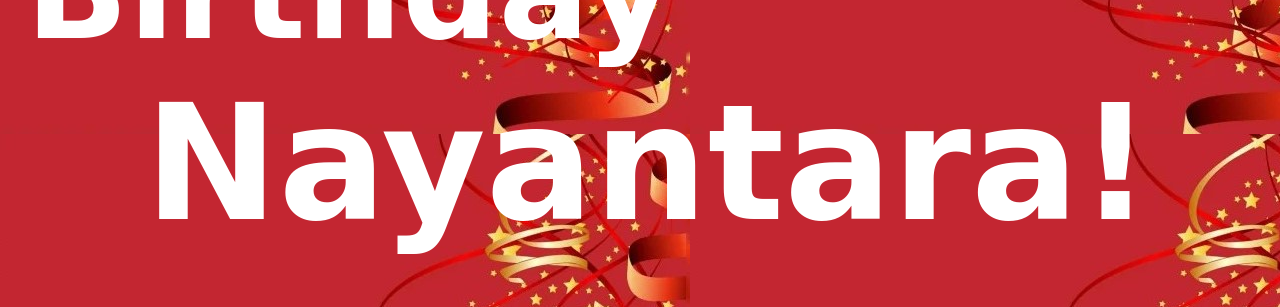
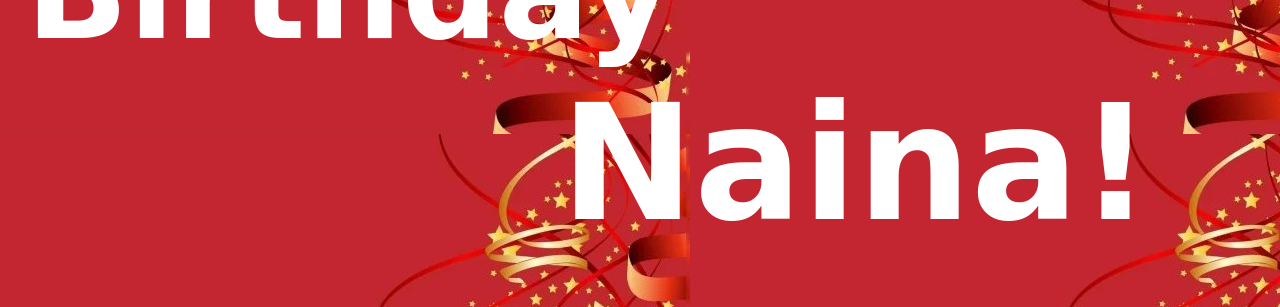
Before and after one commit to Saurabh-8816/Birthdays, a plain HTML site: page index.html in a window 1280 px wide. Shown: the part 244-551 px from the top of the page. Drawn offline with nearby package versions, Linux system fonts and the light colour scheme; a web font is replaced by a local one.

Commit message:
Add files via upload

```diff
--- a/index.html
+++ b/index.html
@@ -20,7 +20,7 @@
         <div class="one">
             Happiest Birthday
         </div>
-        <div class="name">Nayantara!</div>
+        <div class="name">Naina!</div>
         <pre class="det">
                Alisha- Our laughs...Limitless! Our memories...Countless! Our friendship...Endless!
                Vashu - Happy Birthday to the sweet... Nah!! Crazy,annoying,bhukkad.
```
